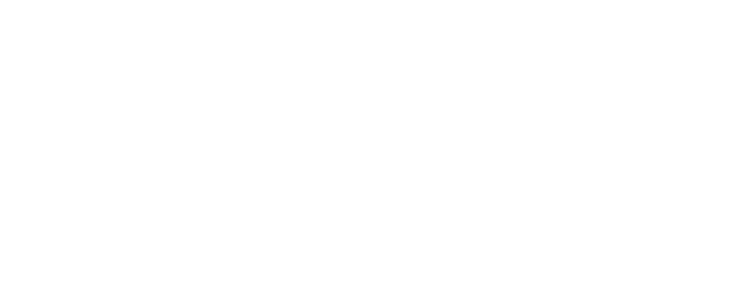
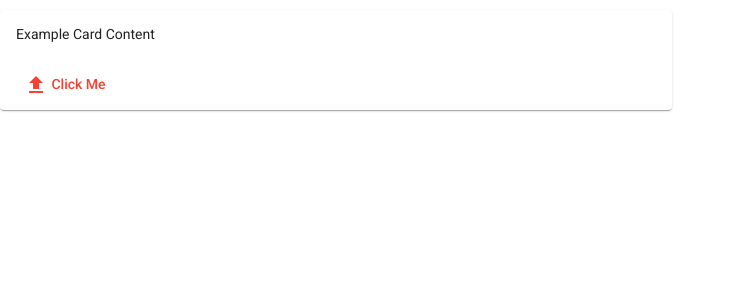
Before and after one commit to jrgouws/angular-project, an Angular app in the folder frontend/: page / in a window 1280 px wide. Shown: the top 300 px of the page, without its empty margins (0-736 px from the left). Built offline with nearby package versions, Linux system fonts and the light colour scheme.

Commit message:
First angular material card experimentation

```diff
--- a/frontend/src/app/app.component.html
+++ b/frontend/src/app/app.component.html
@@ -237,3 +237,16 @@
 <!-- * * * * * * * * * * * * * * * * * * * * * * * * * * * * * * * -->
 <!-- * * * * * * * * * * End of Placeholder * * * * * * * * * * * -->
 <!-- * * * * * * * * * * * * * * * * * * * * * * * * * * * * * * * -->
+
+
+<mat-card style="margin-top:10px; width: 50%;">
+  <mat-card-content>
+      Example Card Content
+  </mat-card-content>
+  <mat-card-actions>
+      <button mat-button color="warn">
+          <mat-icon>file_upload</mat-icon>
+          Click Me
+      </button>
+  </mat-card-actions>
+</mat-card>
```
Also changed, not shown: frontend/src/app/app.module.ts (+12 -1 lines).
